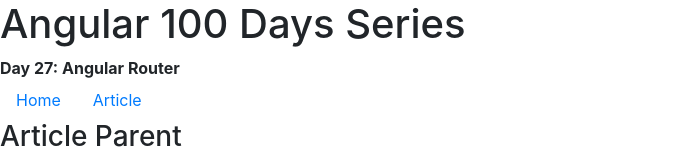
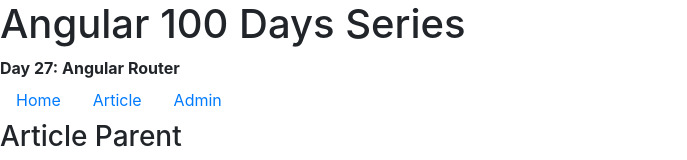
Before and after one commit to NamnvUET/day27-routing, an Angular app: page /article in a window 1280 px wide. Shown: the top 160 px of the page, without its empty margins (0-687 px from the left). Built offline with nearby package versions, Linux system fonts and the light colour scheme.

Commit message:
config lazy loading

```diff
--- a/src/app/admin/admin-routing.module.ts
+++ b/src/app/admin/admin-routing.module.ts
@@ -6,7 +6,7 @@
 
 const routes: Routes = [
   {
-    path: 'admin',
+    path: '',
     component: AdminComponent,
     children: [
       {
--- a/src/app/app-routing.module.ts
+++ b/src/app/app-routing.module.ts
@@ -1,7 +1,12 @@
 import { NgModule } from '@angular/core';
 import { Routes, RouterModule } from '@angular/router';
+import {PreloadAllModules} from '@angular/router';
 
 const routes: Routes = [
+  {
+    path: "admin",
+    loadChildren: () => import("../app/admin/admin.module").then(m => m.AdminModule),
+  },
   {
     path: "",
     redirectTo: 'article',
@@ -10,7 +15,10 @@
 ];
 
 @NgModule({
-  imports: [RouterModule.forRoot(routes)],
+  imports: [
+    RouterModule.forRoot(routes,
+    )
+  ],
   exports: [RouterModule]
 })
 export class AppRoutingModule { }
--- a/src/app/app.component.html
+++ b/src/app/app.component.html
@@ -9,5 +9,10 @@
        routerLink="/article">Article
     </a>
   </li>
+  <li class="nav-item">
+    <a class="nav-link"
+       routerLink="/admin">Admin
+    </a>
+  </li>
 </ul>
 <router-outlet></router-outlet>
--- a/src/app/app.module.ts
+++ b/src/app/app.module.ts
@@ -5,7 +5,7 @@
 import { AppComponent } from './app.component';
 import { ArticleModule } from './article/article.module';
 import { FormsModule } from '@angular/forms';
-import { AdminModule } from './admin/admin.module';
+// import { AdminModule } from './admin/admin.module';
 
 @NgModule({
   declarations: [
@@ -15,7 +15,7 @@
     BrowserModule,
     FormsModule,
     ArticleModule,
-    AdminModule,
+    // AdminModule,
     AppRoutingModule,
   ],
   providers: [],
```
